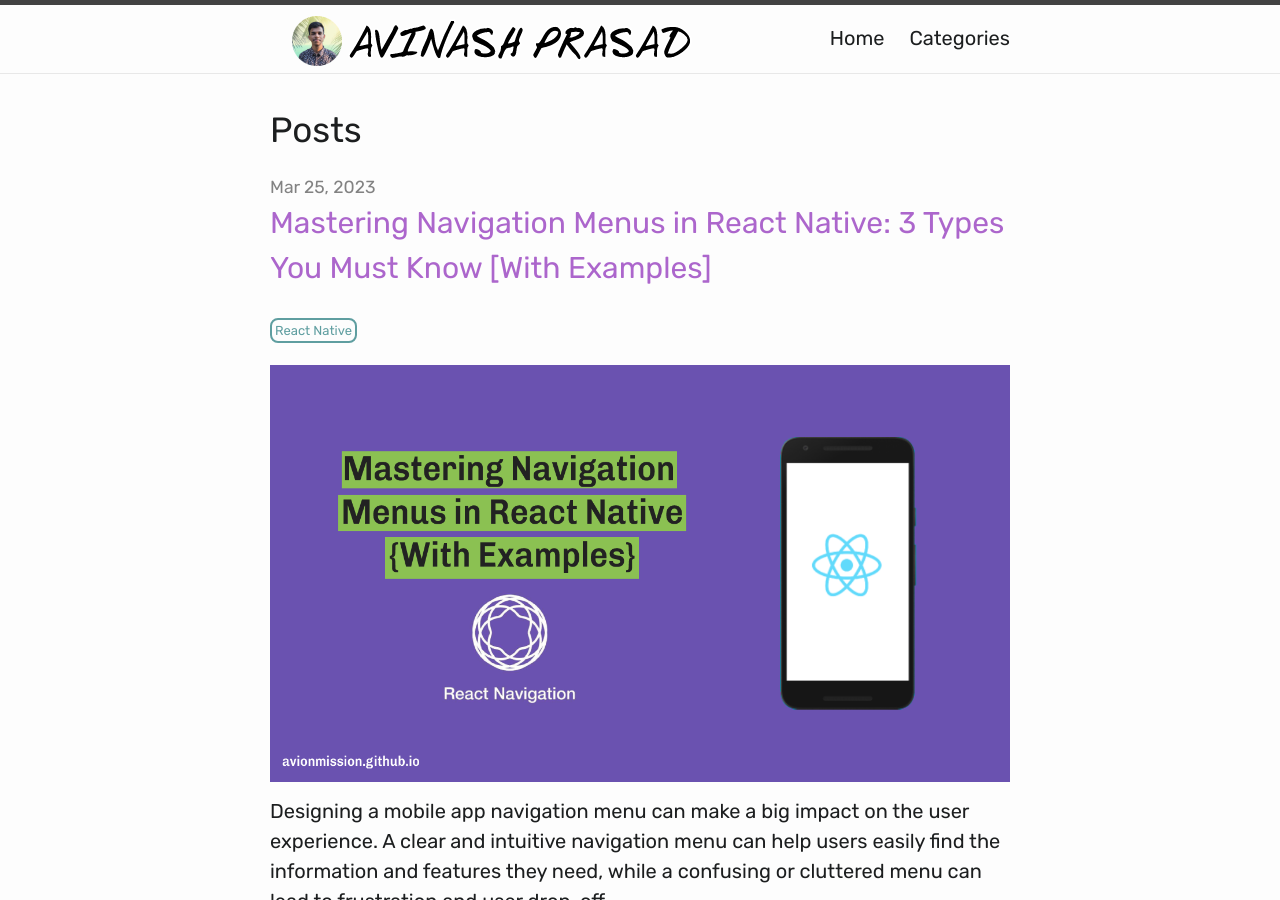
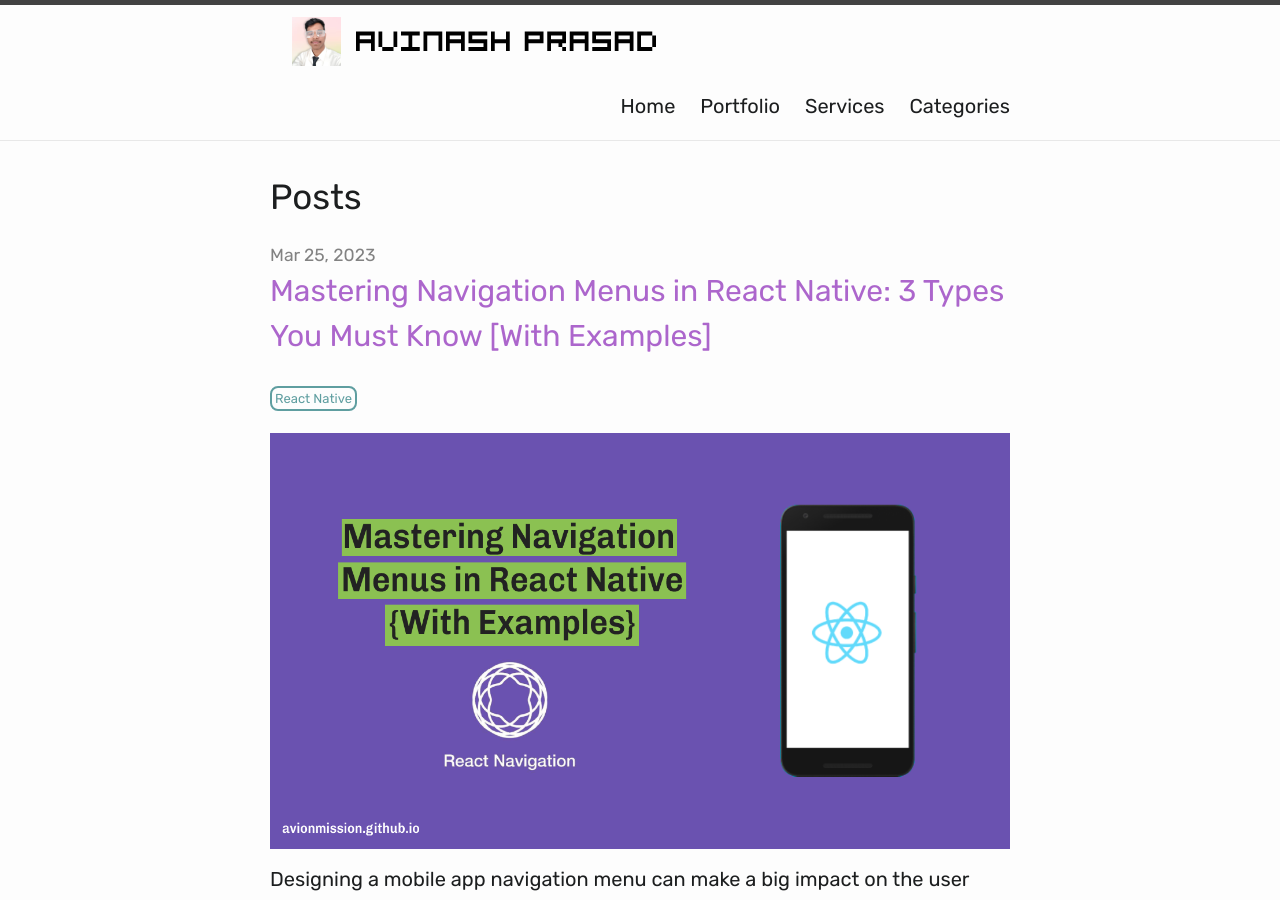
Before and after one commit to avionmission/blog, a Jekyll site: the page built from index.markdown, in a window 1280 px wide and 900 px high. Built offline with Jekyll 4.4.1, drawn with Linux system fonts in a browser that asks for light colours.

Commit message:
updated navigation bar

```diff
--- a/_includes/header.html
+++ b/_includes/header.html
@@ -23,7 +23,9 @@
         </label>
 
         <div class="trigger">
-          <a class="page-link" href="https://avionmission.github.io">Home</a>
+          <a class="page-link" href="https://www.avionmission.com">Home</a>
+          <a class="page-link" href="https://www.avionmission.com/#portfolio">Portfolio</a>
+          <a class="page-link" href="https://www.avionmission.com/#services">Services</a>
           <a class="page-link" href="{{site.baseurl}}/categories">Categories</a>
         </div>
       </nav>
```
Also changed, not shown: images/title-logo.png.
